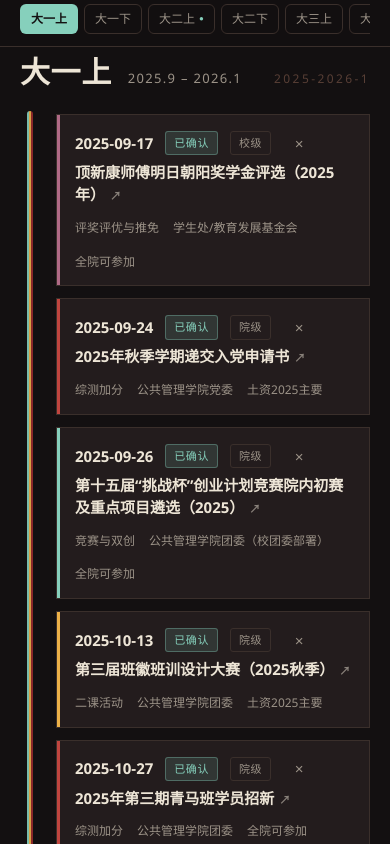
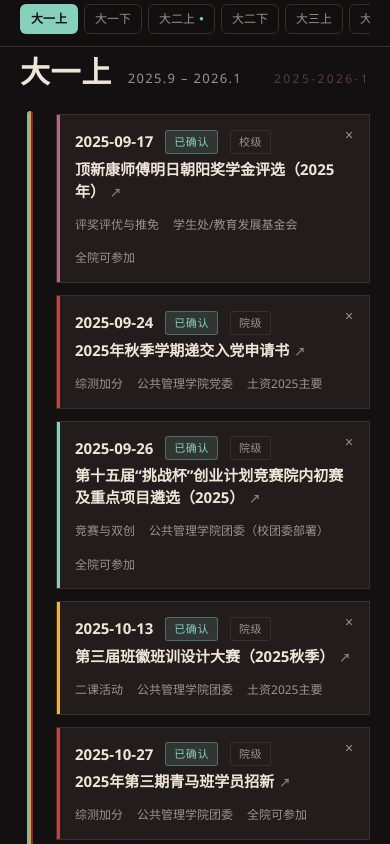
Before and after one commit to signaljm350234-cmyk/sicau-timeline, a plain HTML site: page index.html in a window 390 px wide. Shown: the part 1240-2084 px from the top of the page. Drawn offline with Linux system fonts and the light colour scheme.

Commit message:
fix(css): 卡片删除按钮零布局影响（20px 行内 + 手机端右上角绝对定位）

```diff
--- a/assets/css/style.css
+++ b/assets/css/style.css
@@ -288,7 +288,7 @@ footer .gaps b{color:var(--txt)}
 /* 自定义徽标（中性色，随主题） */
 .badge.custom{background:color-mix(in srgb, var(--c-course) 16%, transparent);color:var(--c-course);border:1px solid color-mix(in srgb, var(--c-course) 42%, transparent)}
 /* 卡片删除按钮 */
-.card .del{order:1;flex:none;display:inline-flex;align-items:center;justify-content:center;width:28px;height:28px;margin-left:2px;border-radius:6px;border:1px solid transparent;background:transparent;color:var(--dim);font-size:15px;line-height:1;cursor:pointer;padding:0}
+.card .del{order:1;flex:none;display:inline-flex;align-items:center;justify-content:center;width:20px;height:20px;margin-left:2px;border-radius:6px;border:1px solid transparent;background:transparent;color:var(--dim);font-size:14px;line-height:0;cursor:pointer;padding:0}
 .card .del:hover{color:#E4604E;border-color:color-mix(in srgb, #E4604E 45%, transparent);background:color-mix(in srgb, #E4604E 12%, transparent)}
 /* 模态框 */
 #userModal{position:fixed;inset:0;z-index:1000;background:rgba(10,9,10,.62);display:flex;align-items:center;justify-content:center;padding:20px}
@@ -343,4 +343,6 @@ body.light .tl-btn.danger{color:var(--pr)}
   .tl-2col{grid-template-columns:1fr}
   .uchip{min-height:40px}
   .tl-item .tl-btn{min-height:40px}
+  /* 卡片删除按钮：绝对定位右上角，避免 263px 行宽下换行成孤行 */
+  .card .del{position:absolute;top:10px;right:10px;margin:0}
 }
```
